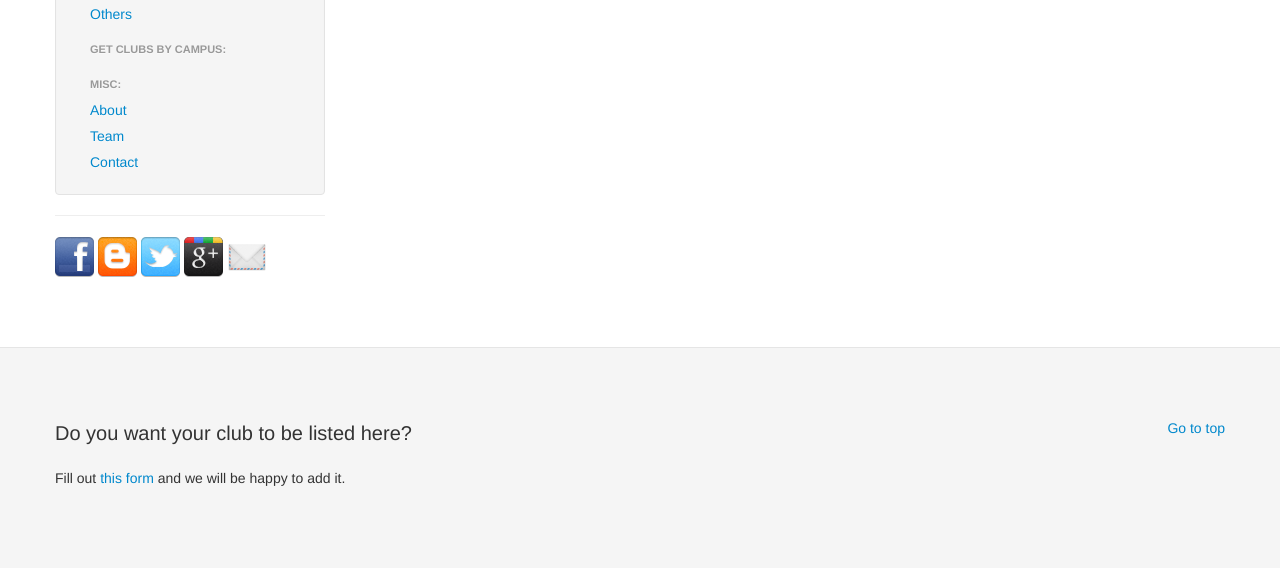
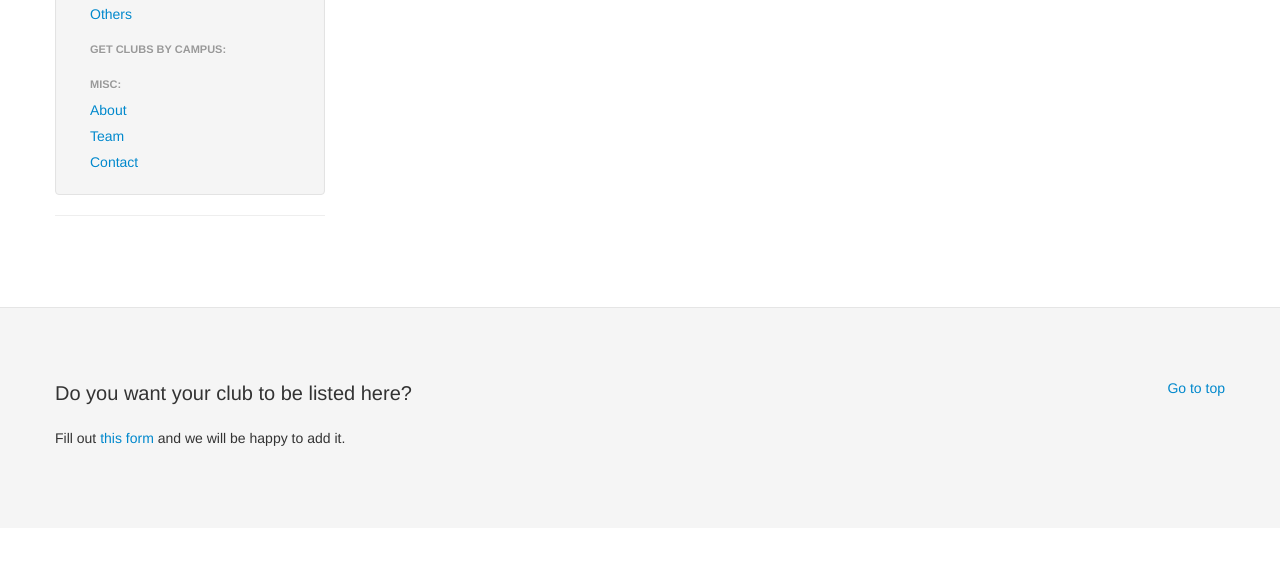
Before and after one commit to codesters/cdi, a Django app: page /clubs/ in a window 1280 px wide. Shown: the part 577-1145 px from the top of the page. After the commit the page ends 1023 px from the top, so only its background shows below. Run offline with Django 3.2, Linux system fonts and the light colour scheme; data that the repository does not hold is empty; parts of the project's set-up code (start-up, migrations or seed data) failed here and were passed over; some libraries are stand-ins or nearby versions.

Commit message:
fb page box included in social

```diff
--- a/cdi/assets/css/cdi.css
+++ b/cdi/assets/css/cdi.css
@@ -34,9 +34,8 @@
 }
 
 
-#social img {
-    height:40px;
-    width:38px:
+#social {
+    overflow: hidden;
 }
 
 header {
@@ -115,3 +114,13 @@ header {
   border-top: 1px solid #e5e5e5;
   background-color: #f5f5f5;
 }
+
+@media (max-width: 767px) {
+    #social {
+    display:none;
+    }
+}
+
+header small {
+    color: #fff;
+}
--- a/cdi/templates/base.html
+++ b/cdi/templates/base.html
@@ -5,7 +5,7 @@
     <meta name="viewport" content="width=device-width, initial-scale=1.0">
     <meta name="description" content="ColleDiveIn or CDI is here to spice up your college life. Get information about all the events, cultural fests, workshops, seminars.">
     <meta name="author" content="Codesters">
-
+    <link rel="icon" href="{{ STATIC_URL }}favicon.ico" type="image/x-icon"/>
     <!-- Le HTML5 shim, for IE6-8 support of HTML5 elements -->
     <!--[if lt IE 9]>
       <script src="http://html5shim.googlecode.com/svn/trunk/html5.js"></script>
--- a/cdi/templates/social.html
+++ b/cdi/templates/social.html
@@ -1,4 +1,4 @@
-<div class="row" id="social">
+<!--<div class="row" id="social">
     <div class="span3">
         <a href="http://facebook.com/collegedivein"><img src="{{ STATIC_URL }}img/facebook.png" alt="CDI facebook page" /></a>
         <a href="http://blog.collegedive.in"><img src="{{ STATIC_URL }}img/blogger.png" alt="CDI blog" /> </a>
@@ -7,3 +7,15 @@
         <a href="mailto:cdi@codesters.org"> <img src="{{ STATIC_URL }}img/mail.png" alt="CDI mail" /></a>
     </div>
 </div>
+-->
+<div id="fb-root"></div>
+<script>(function(d, s, id) {
+  var js, fjs = d.getElementsByTagName(s)[0];
+  if (d.getElementById(id)) return;
+  js = d.createElement(s); js.id = id;
+  js.src = "//connect.facebook.net/en_US/all.js#xfbml=1&appId=351470674935516";
+  fjs.parentNode.insertBefore(js, fjs);
+}(document, 'script', 'facebook-jssdk'));</script>
+<div class="row" id="social">
+<div class="span3 fb-like-box" data-href="http://www.facebook.com/collegedivein" data-width="270" data-show-faces="true" data-stream="false" data-header="false"></div>
+</div>
```
Also changed, not shown: cdi/assets/img/favicon.ico (added).
